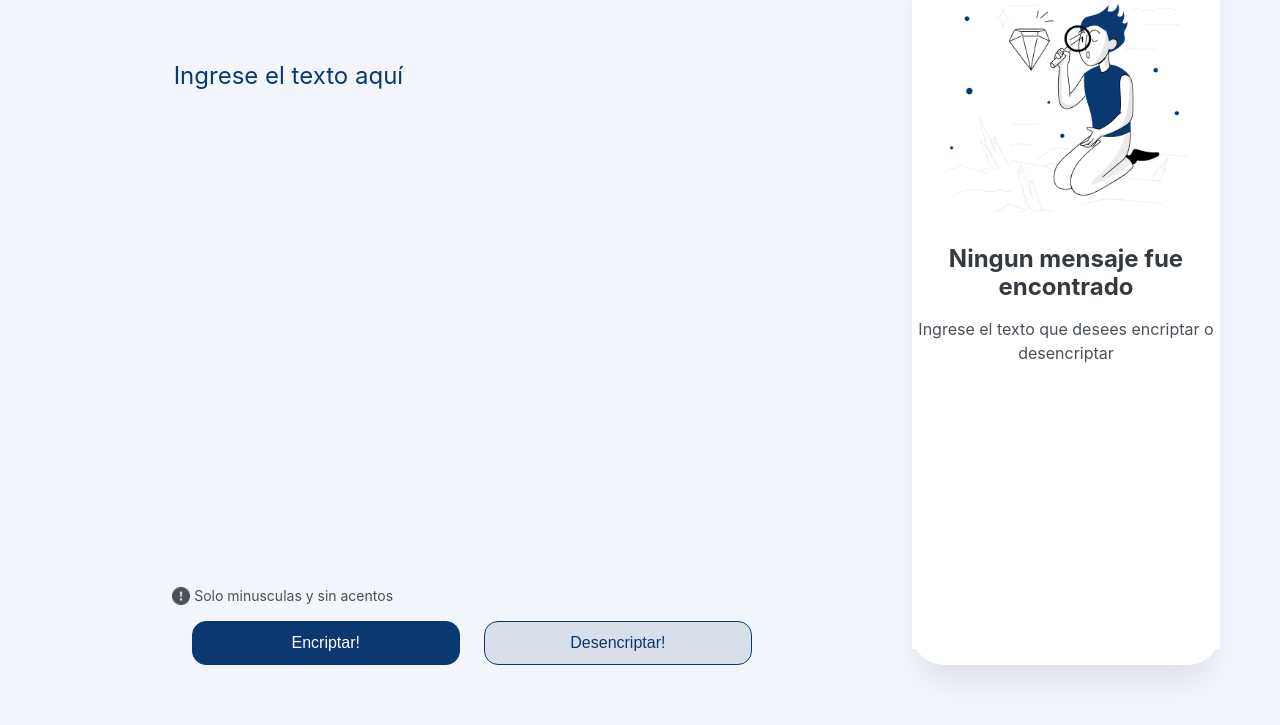
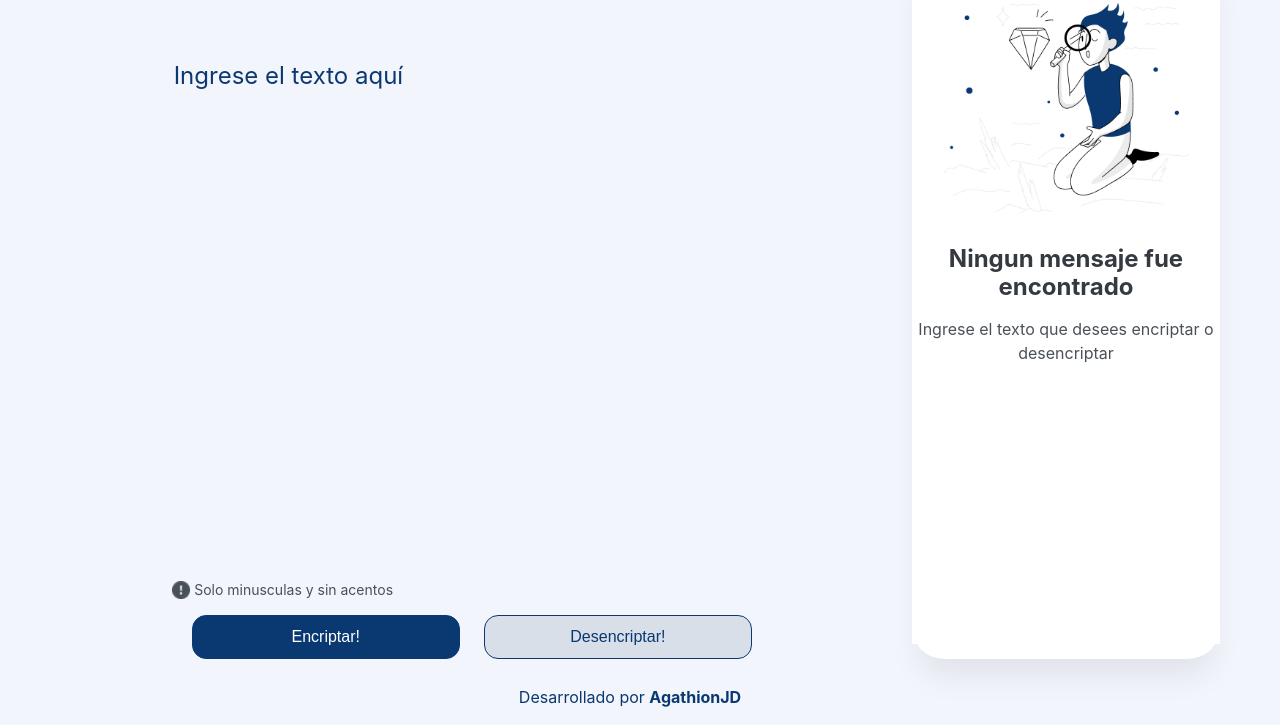
Before and after one commit to Daniel-Aguirre-L/Encriptador, a plain HTML site: page index.html in a window 1280 px wide. Shown: the part 75-800 px from the top of the page. Drawn offline with Linux system fonts and the light colour scheme.

Commit message:
Se agrego footer con datos del creador de la web

```diff
--- a/css/style.css
+++ b/css/style.css
@@ -3,7 +3,7 @@
     display: none;
 }
 body{
-    min-height: 90vh;
+    min-height: 95vh;
     background-color: #F3F5FC;
     font-family: 'Inter', sans-serif;
     display: flex;
@@ -139,6 +139,20 @@ main .output #btncopiar{
     color: #0A3871;
     display: none;
 }
+footer {
+    padding-top: 30px;
+    display: flex;
+    justify-content: center;
+    align-items: center;
+}
+footer p {
+    color: #0A3871;
+}
+footer p a {
+    text-decoration: none;
+    font-weight: 700;
+    color: inherit;
+}
 
 /* @Media queries */
 @media screen and (min-width: 768px) {
--- a/index.html
+++ b/index.html
@@ -44,6 +44,10 @@
             </div>
         </main>
 
+        <footer>
+            <p>Desarrollado por <a href="https://github.com/Agathion-JD">AgathionJD</a></p>
+        </footer>
+
     </body>
 
     <script>
```
